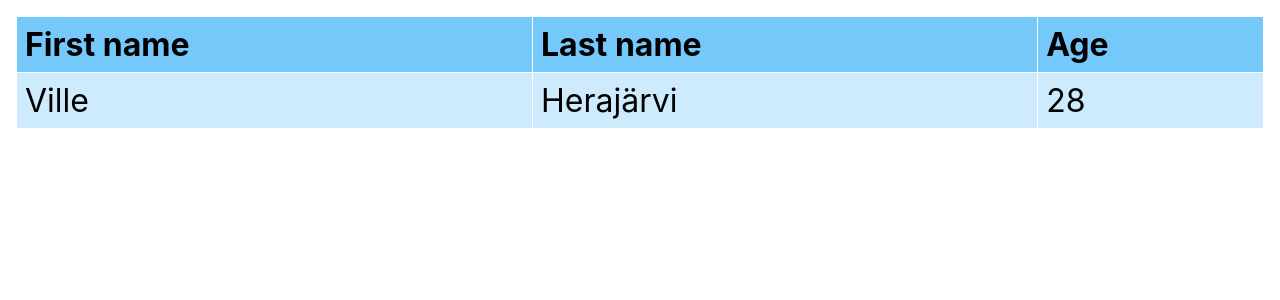
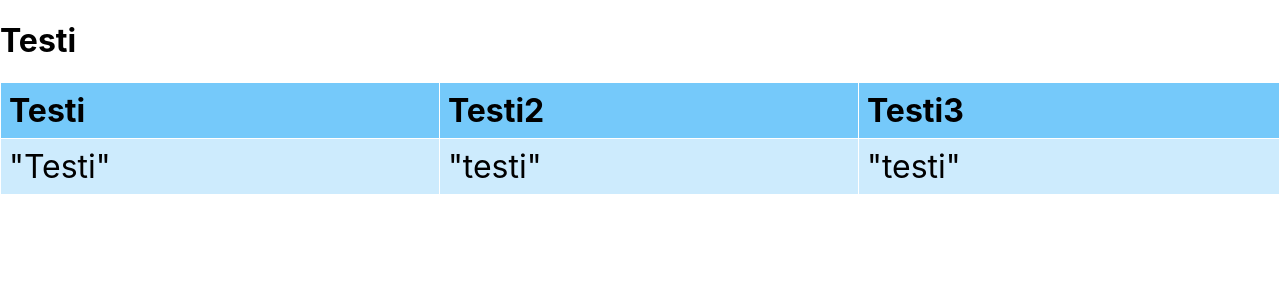
Before and after one commit to Hilawii/taulukko_app, a React (Create React App) app: page / in a window 1280 px wide. Shown: the top 300 px of the page. Built offline with nearby package versions, Linux system fonts and the light colour scheme.

Commit message:
Taulu
Komponentti kansio ja taulu. Interface henkilöille

```diff
--- a/src/App.tsx
+++ b/src/App.tsx
@@ -1,25 +1,33 @@
-import React from "react";
-import './App.css';
+import { table } from "console";
+import { stringify } from "querystring";
+import React, { FC, useState } from "react";
+import "./App.css";
+import Taulu from "./Komponentit/taulu";
+import taulu from "./Komponentit/taulu";
+
+
 
 const App = () => {
+
+  interface State{
+    ihmiset:{
+      etunimi: string
+      sukunimi: string
+      age: number
+    }[]
+  }
+
+  const [henkilo, setHenkilo] = useState<State["ihmiset"]>([])
+
+
+
+
   return(
-    <div className = "app-container">
-      <table>
-        <thead>
-          <tr>
-            <th> First name </th>
-            <th> Last name</th>
-            <th> Age</th>
-          </tr>
-        </thead>
-        <tbody>
-          <tr>
-            <td> Ville </td>
-            <td> Herajärvi </td>
-            <td> 28 </td>
-          </tr>
-        </tbody>
-      </table>
+    <div className = "App">
+      <h1> Testi </h1>
+      <Taulu />
+
+
     </div>
   )
 }
--- /dev/null
+++ b/src/Komponentit/taulu.tsx
@@ -0,0 +1,27 @@
+import React from "react";
+
+const Taulu = () =>{
+    return(
+        <div className = "App">
+        <table>
+          <thead>
+            <tr>
+              <th>Testi  </th>
+              <th>Testi2 </th>
+              <th>Testi3 </th>
+            </tr>
+          </thead>
+          <tbody>
+            <tr>
+              <td>"Testi" </td>
+              <td>"testi" </td>
+              <td>"testi"</td>
+            </tr>
+          </tbody>
+        </table>
+      </div>
+    )
+
+}
+
+export default Taulu
```
Also changed, not shown: src/data.json (added, +17 -0 lines).
